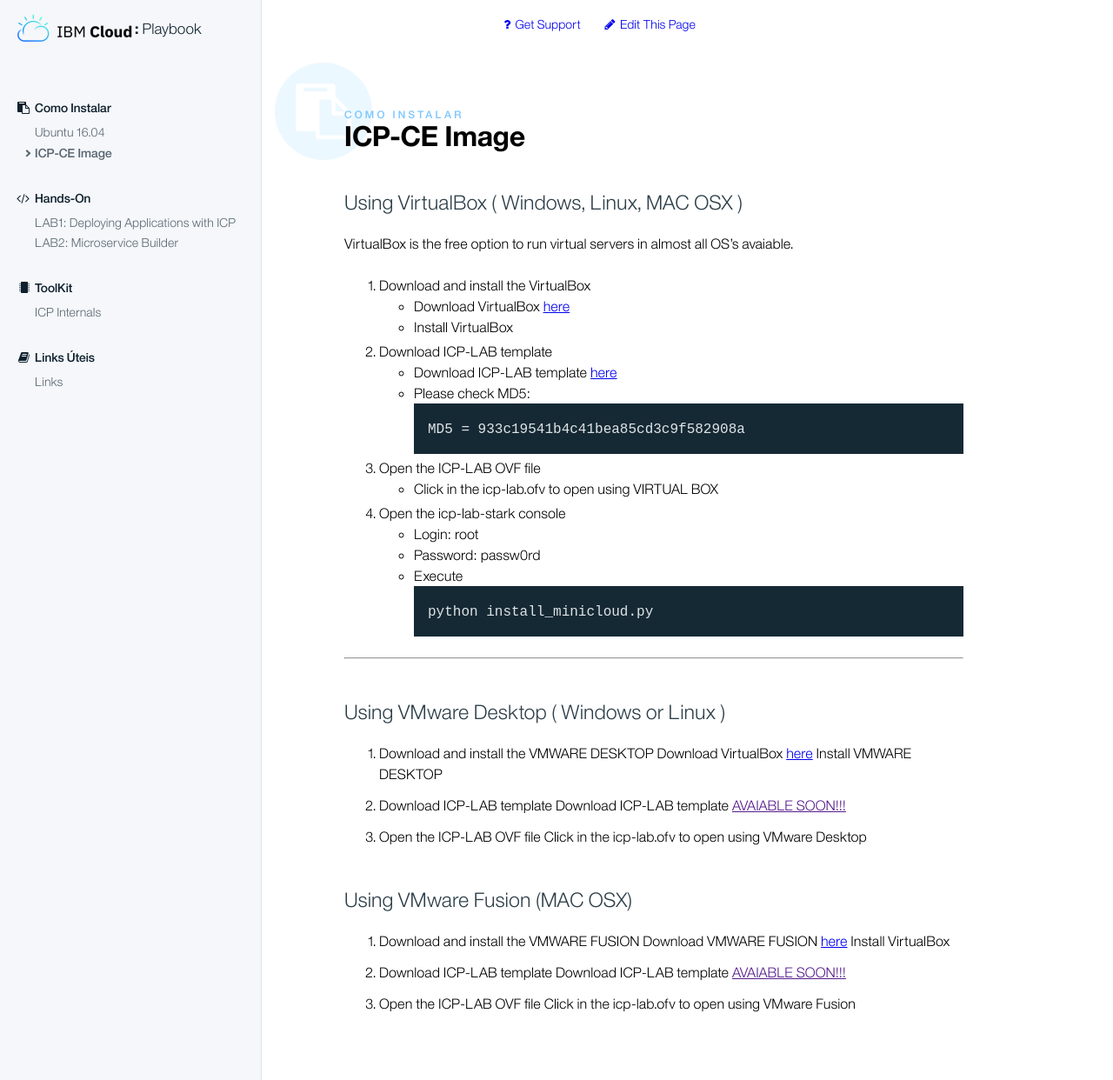
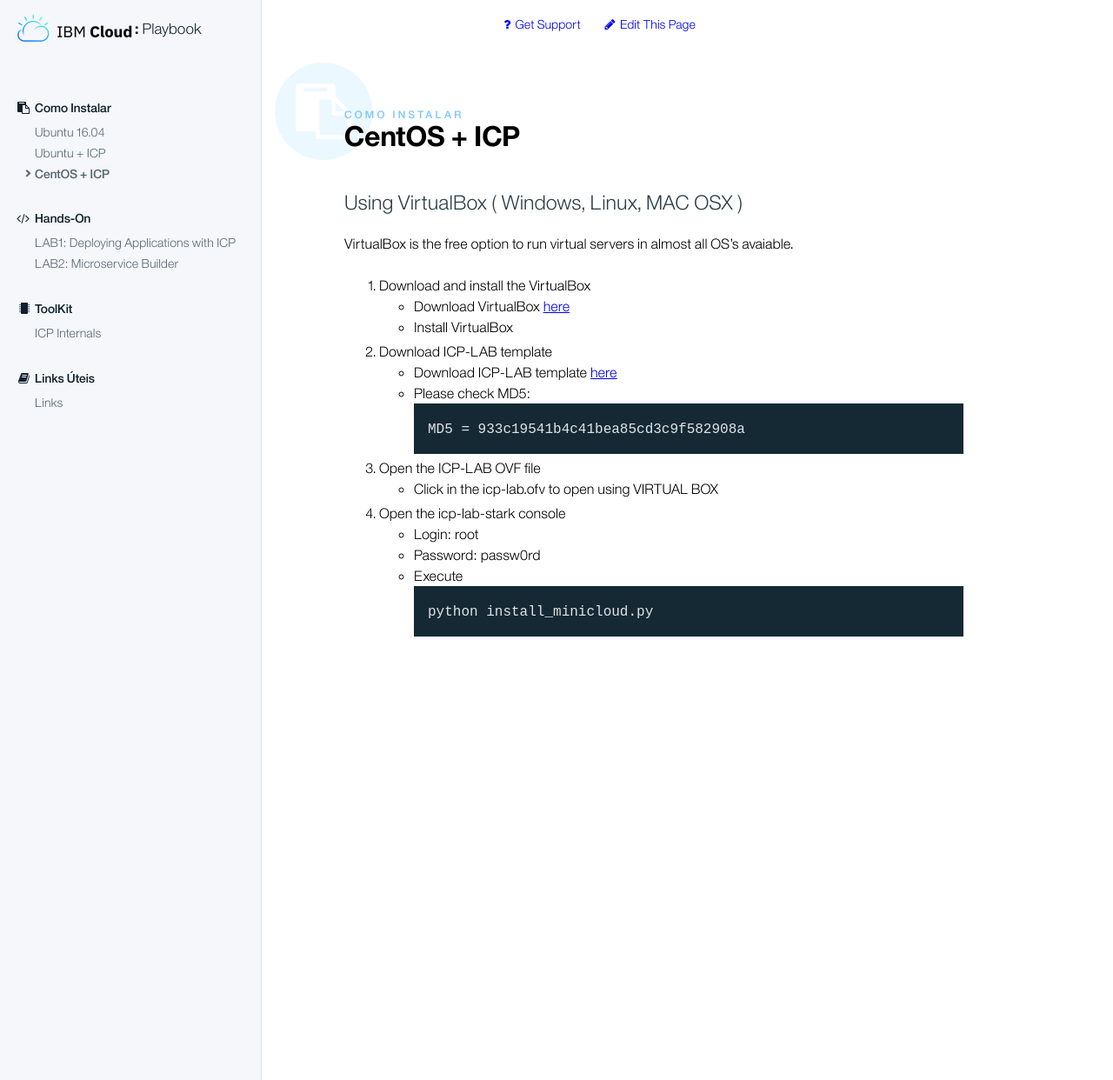
Before and after one commit to IBMCloudBrazil/ibmcloudbrazil.github.io, a Jekyll site: the page built from _content/install/centos-img.md, in a window 1280 px wide and 1242 px high. Shown: the whole window at 87% size. Built offline with Jekyll 4.4.1, drawn with Linux system fonts in a browser that asks for light colours.

`````diff
--- a/_content/install/centos-img.md
+++ b/_content/install/centos-img.md
@@ -1,6 +1,6 @@
 ---
-title: ICP-CE Image
-weight: 2
+title: CentOS + ICP
+weight: 3
 ---
 
 ## Using VirtualBox ( Windows, Linux, MAC OSX )
@@ -31,32 +31,3 @@
 ````
 python install_minicloud.py
 ````
-
-
-
-
-------------------------
-
-## Using VMware Desktop ( Windows or Linux )
-
-1. Download and install the VMWARE DESKTOP
-Download VirtualBox [here](https://www.virtualbox.org/wiki/Downloads)
-Install VMWARE DESKTOP
-
-2. Download ICP-LAB template
-Download ICP-LAB template [AVAIABLE SOON!!!]()
-
-3. Open the ICP-LAB OVF file
-Click in the icp-lab.ofv to open using VMware Desktop
-
-## Using VMware Fusion (MAC OSX)
-
-1. Download and install the VMWARE FUSION
-Download VMWARE FUSION [here](https://www.virtualbox.org/wiki/Downloads)
-Install VirtualBox
-
-2. Download ICP-LAB template
-Download ICP-LAB template [AVAIABLE SOON!!!]()
-
-3. Open the ICP-LAB OVF file
-Click in the icp-lab.ofv to open using VMware Fusion
`````
Also changed, not shown: _content/install/ubuntu-img.md (+16 -0 lines).
